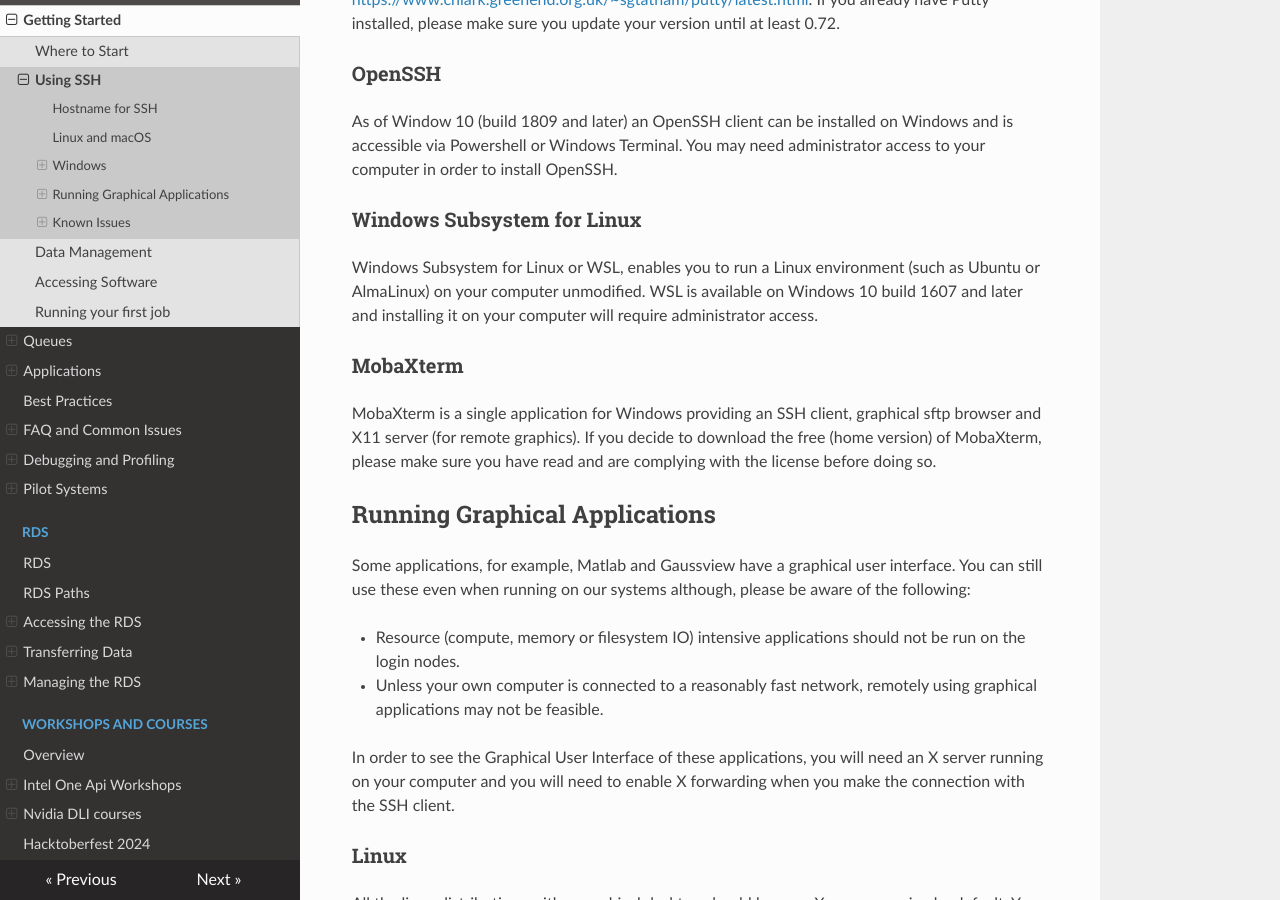
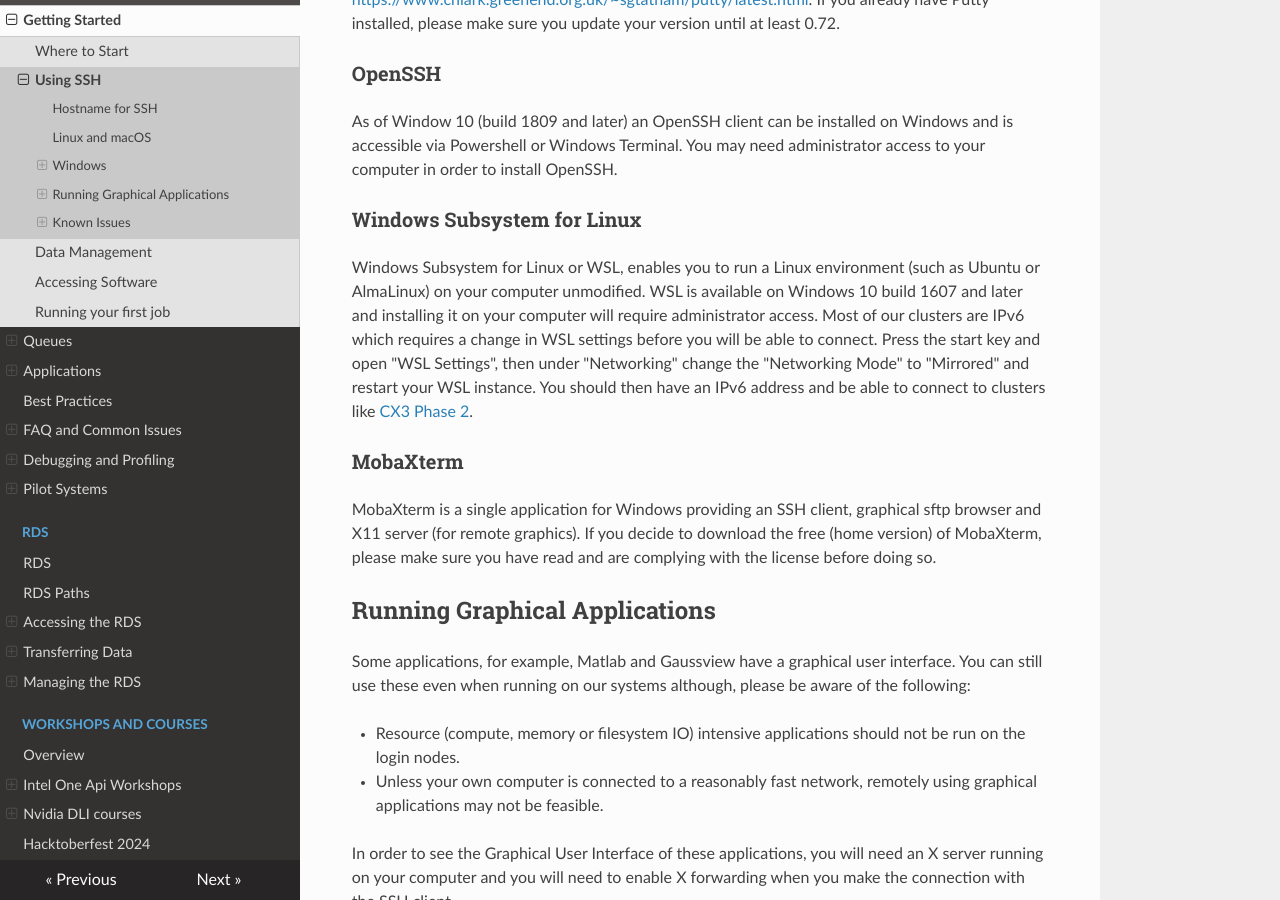
Before and after one commit to ImperialCollegeLondon/icl-rcs-user-guide, an MkDocs documentation site: the page built from docs/hpc/getting-started/using-ssh.md, in a window 1280 px wide and 900 px high, scrolled down 1006 px. Built offline with MkDocs 1.6.1, drawn with Linux system fonts in a browser that asks for light colours; nearby versions of some CDN libraries.

Commit message:
WSL Mirrored setting

```diff
--- a/docs/hpc/getting-started/using-ssh.md
+++ b/docs/hpc/getting-started/using-ssh.md
@@ -36,7 +36,7 @@ As of Window 10 (build 1809 and later) an OpenSSH client can be installed on Win
 
 ### Windows Subsystem for Linux
 
-Windows Subsystem for Linux or WSL, enables you to run a Linux environment (such as Ubuntu or AlmaLinux) on your computer unmodified. WSL is available on Windows 10 build 1607 and later and installing it on your computer will require administrator access.
+Windows Subsystem for Linux or WSL, enables you to run a Linux environment (such as Ubuntu or AlmaLinux) on your computer unmodified. WSL is available on Windows 10 build 1607 and later and installing it on your computer will require administrator access. Most of our clusters are IPv6 which requires a change in WSL settings before you will be able to connect. Press the start key and open "WSL Settings", then under "Networking" change the "Networking Mode" to "Mirrored" and restart your WSL instance. You should then have an IPv6 address and be able to connect to clusters like [CX3 Phase 2](../pilot/cx3-phase2.md).
 
 ### MobaXterm
 
```
